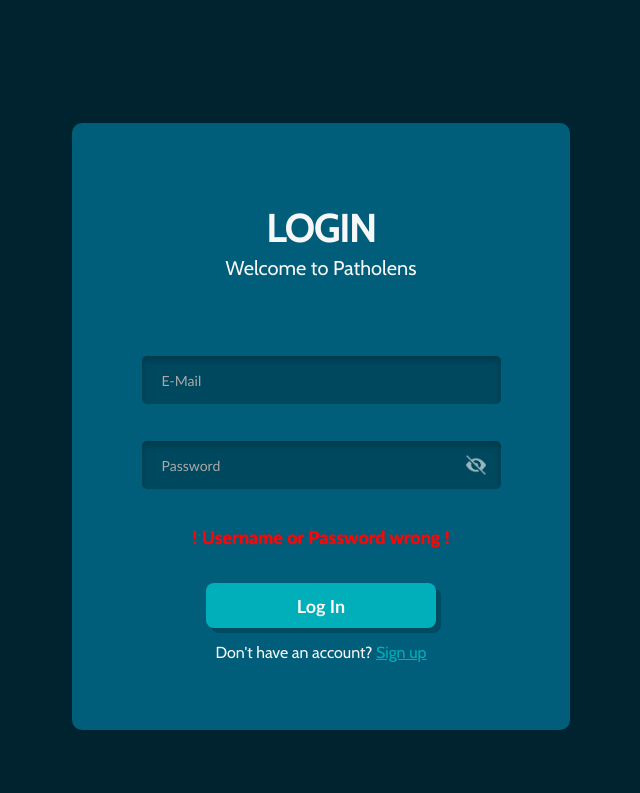
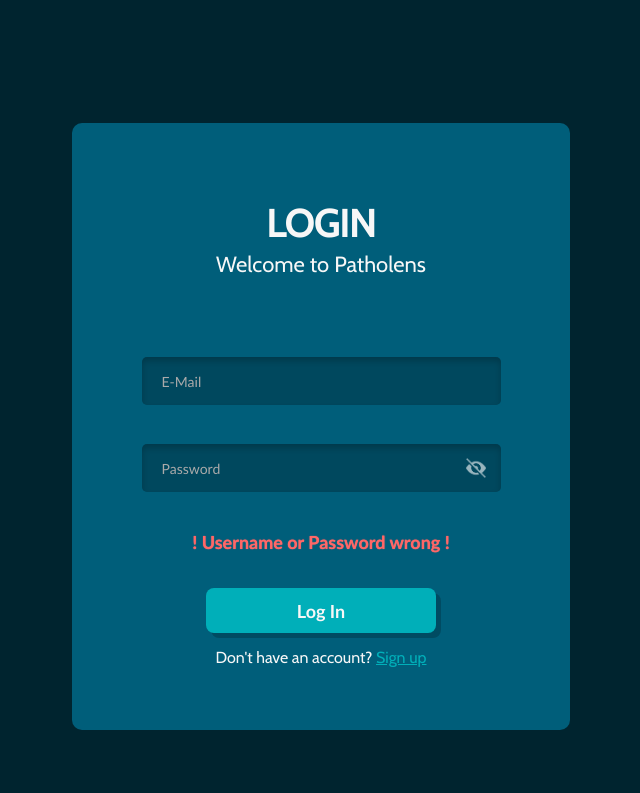
Before and after one commit to torachim/Patholens, a Django app: template patholensProject/accounts/templates/accounts/login.html in a window 1280 px wide. Shown: the top 793 px of the page, without its empty margins (327-967 px from the left). Run offline with Django 5.2, Linux system fonts and the light colour scheme; the template is opened without the code that fills it, so the values that code supplies are empty; some libraries are stand-ins or nearby versions.

Commit message:
changed color for error message

```diff
--- a/patholensProject/accounts/static/css/login.css
+++ b/patholensProject/accounts/static/css/login.css
@@ -44,7 +44,7 @@
 }
 
 .loginWindowText h4 {
-    font-size: 20px;
+    font-size: 22px;
     font-family: 'Cabin', sans-serif;
     font-weight: normal;
     margin-top: 3px;
@@ -56,7 +56,7 @@
     justify-content: center;
     align-items: center;
     margin-top: 25px;
-    gap: 12px;
+    gap: 14px;
 }
 
 .loginWindowInput input{
@@ -79,26 +79,26 @@
 }
 
 .Information {
-    color: #ff0505;
+    color: rgb(255, 103, 103);
     font-family:  Calibri, Arial, sans-serif;
     font-weight: bold;
     margin-top: 25px;
     margin-bottom: -20px;
     font-size: 18px;
-    text-shadow: 0 0 1px #ff0505; /*glow effect*/
+    text-shadow: 0 0 1px rgb(255, 103, 103); /*glow effect*/
     animation: glowing 0.10s ease-out 1, shake 0.07s ease-in-out 1 forwards ; /*shake ang glow effect */
 }
 
 @keyframes glowing {
     0% {
         text-shadow:
-            0 0 1px #ff0505,
-            0 0 2px #ff0505;
+            0 0 1px rgb(255, 103, 103),
+            0 0 2px rgb(255, 103, 103);
     }
     75% {
         text-shadow:
-            0 0 3px #ff0505,
-            0 0 5px #ff0505;
+            0 0 3px rgb(255, 103, 103),
+            0 0 5px rgb(255, 103, 103);
     }
 }
 
```
